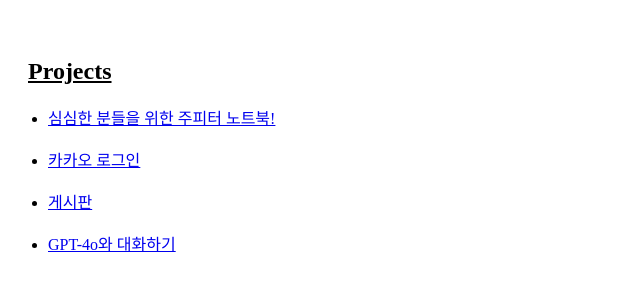
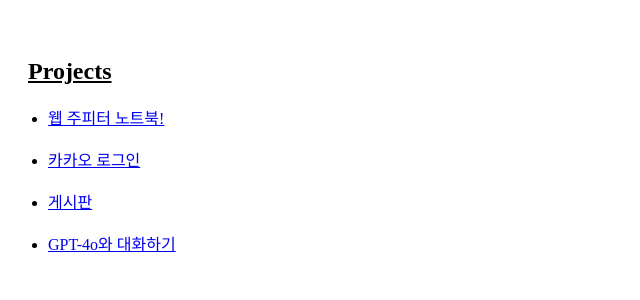
Before and after one commit to wldyd920/flask, a Flask app: page / in a window 1280 px wide. Shown: the part 1175-1475 px from the top of the page, without its empty margins (0-640 px from the left). Run offline with Flask 3, Linux system fonts and the light colour scheme.

Commit message:
Update index.html

```diff
--- a/templates/index.html
+++ b/templates/index.html
@@ -59,7 +59,7 @@
 <h2 style="margin-left:20px;"><u>Projects</u></h2>
 <p style="margin-left: 40px;">
     <ul>
-        <li><a href="/project1/">심심한 분들을 위한 주피터 노트북!</a></li><br>
+        <li><a href="/project1/">웹 주피터 노트북!</a></li><br>
         <li><a href='/project2/'>카카오 로그인</a></li><br>
         <li><a href='/project3/'>게시판</a></li><br>
         <li><a href='/project4/conversation/'>GPT-4o와 대화하기</a></li><br>
```
